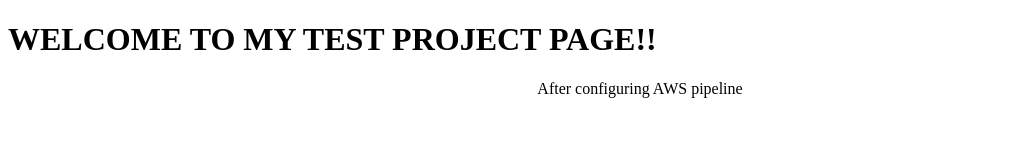
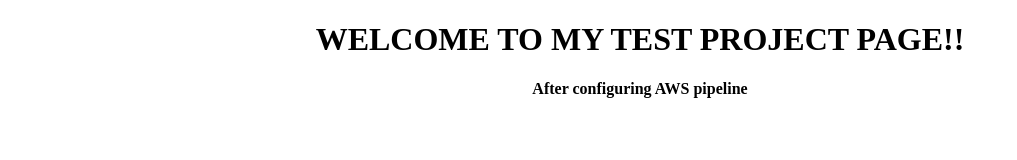
Before and after one commit to 3le81/test-git-AWSbucket, a plain HTML site: page index.html in a window 1280 px wide. Shown: the whole page, without its empty margins (0-1017 px from the left). Drawn offline with Linux system fonts and the light colour scheme.

Commit message:
test pipeline completed and readme file added

```diff
--- a/index.html
+++ b/index.html
@@ -8,9 +8,11 @@
 </head>
 
 <body>
-    <h1>WELCOME TO MY TEST PROJECT PAGE!!</h1>
+    <h1>
+        <center>WELCOME TO MY TEST PROJECT PAGE!!</center>
+    </h1>
     <p>
-        <center>After configuring AWS pipeline</center>
+        <center><b>After configuring AWS pipeline</b></center>
     </p>
 </body>
 
```
Also changed, not shown: 1 other file.
